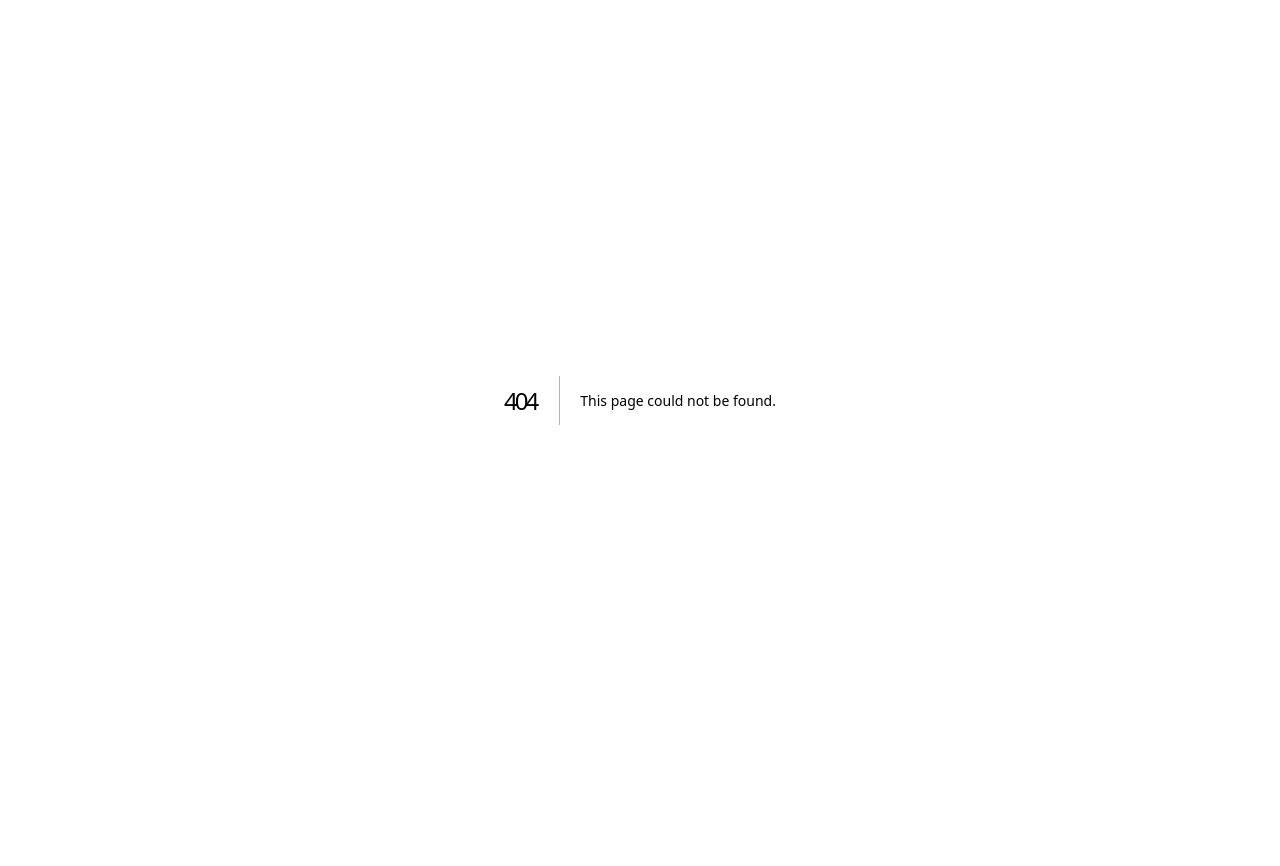
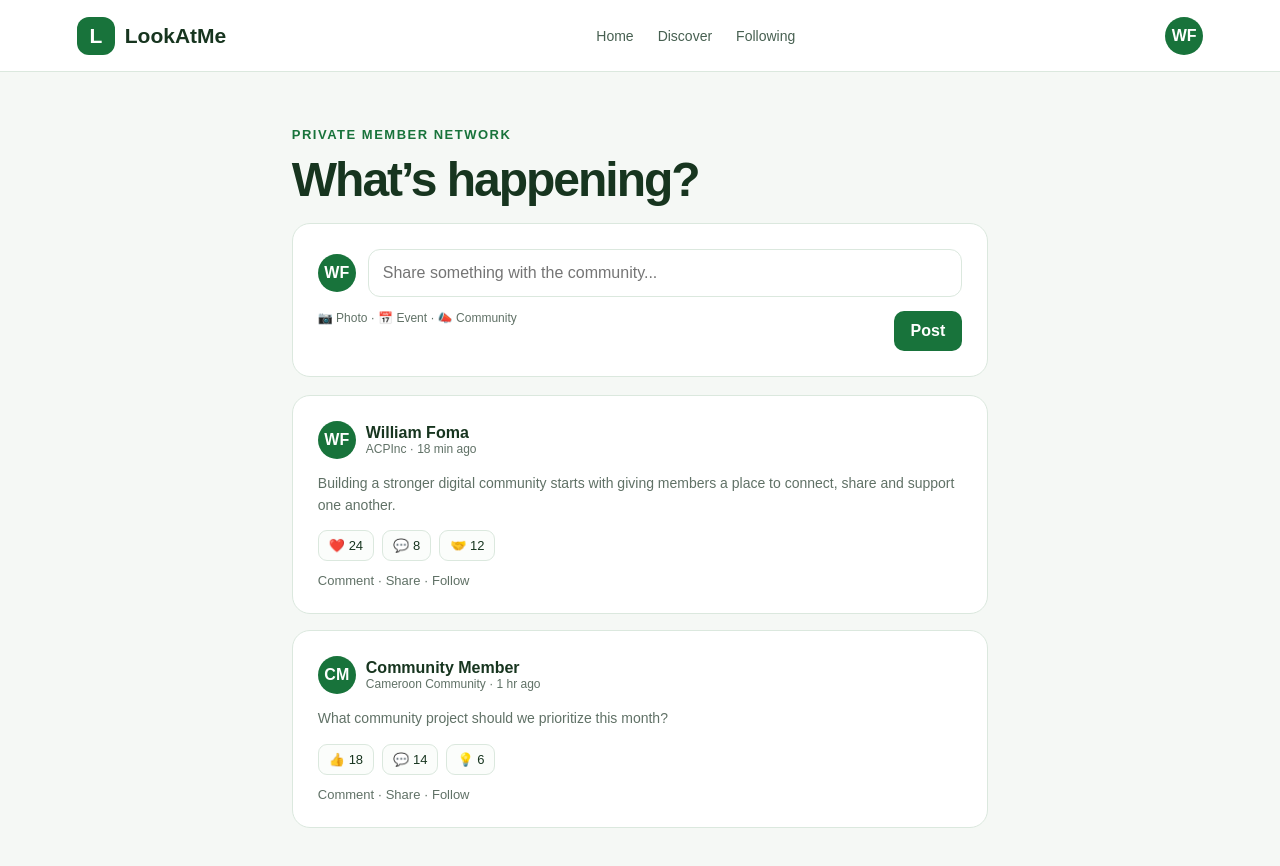
Before and after one commit to Fomainspi/communityhub-platform, a Next.js app in the folder apps/web/: page /lookatme in a window 1280 px wide. Before the commit this address had no page. Shown: the top 866 px of the page. Before the commit the page ends 800 px from the top, so only its background shows below. Built offline with nearby package versions, Linux system fonts and the light colour scheme.

Commit message:
feat(web): add LookAtMe social prototype

```diff
--- /dev/null
+++ b/apps/web/app/lookatme/page.tsx
@@ -0,0 +1,2 @@
+const posts=[{name:'William Foma',meta:'ACPInc · 18 min ago',text:'Building a stronger digital community starts with giving members a place to connect, share and support one another.',reactions:'❤️ 24   💬 8   🤝 12'},{name:'Community Member',meta:'Cameroon Community · 1 hr ago',text:'What community project should we prioritize this month?',reactions:'👍 18   💬 14   💡 6'}];
+export default function LookAtMePage(){return <main className="shell"><nav className="nav"><div className="brand"><span className="logo">L</span> LookAtMe</div><div className="navlinks"><a href="/dashboard">Home</a><a href="#discover">Discover</a><a href="#following">Following</a></div><div className="avatar">WF</div></nav><section className="sections" style={{maxWidth:850,margin:'0 auto'}}><div className="eyebrow">Private member network</div><h1 style={{fontSize:48,letterSpacing:-2}}>What’s happening?</h1><div className="card" style={{marginBottom:18}}><div style={{display:'flex',gap:12,alignItems:'center'}}><div className="avatar">WF</div><input placeholder="Share something with the community..." style={{flex:1,padding:14,border:'1px solid #dbe8de',borderRadius:12}}/></div><div style={{display:'flex',justifyContent:'space-between',marginTop:14}}><span className="muted">📷 Photo · 📅 Event · 📣 Community</span><button className="btn primary">Post</button></div></div>{posts.map(p=><article className="card" key={p.name+p.text} style={{marginBottom:16}}><div className="post-head"><div className="avatar">{p.name==='William Foma'?'WF':'CM'}</div><div><div className="post-title">{p.name}</div><div className="muted">{p.meta}</div></div></div><p>{p.text}</p><div className="reactions">{p.reactions.split('   ').map(x=><span className="reaction" key={x}>{x}</span>)}</div><div style={{marginTop:12,color:'#607166',fontSize:13}}>Comment · Share · Follow</div></article>)}</section></main>}
```
